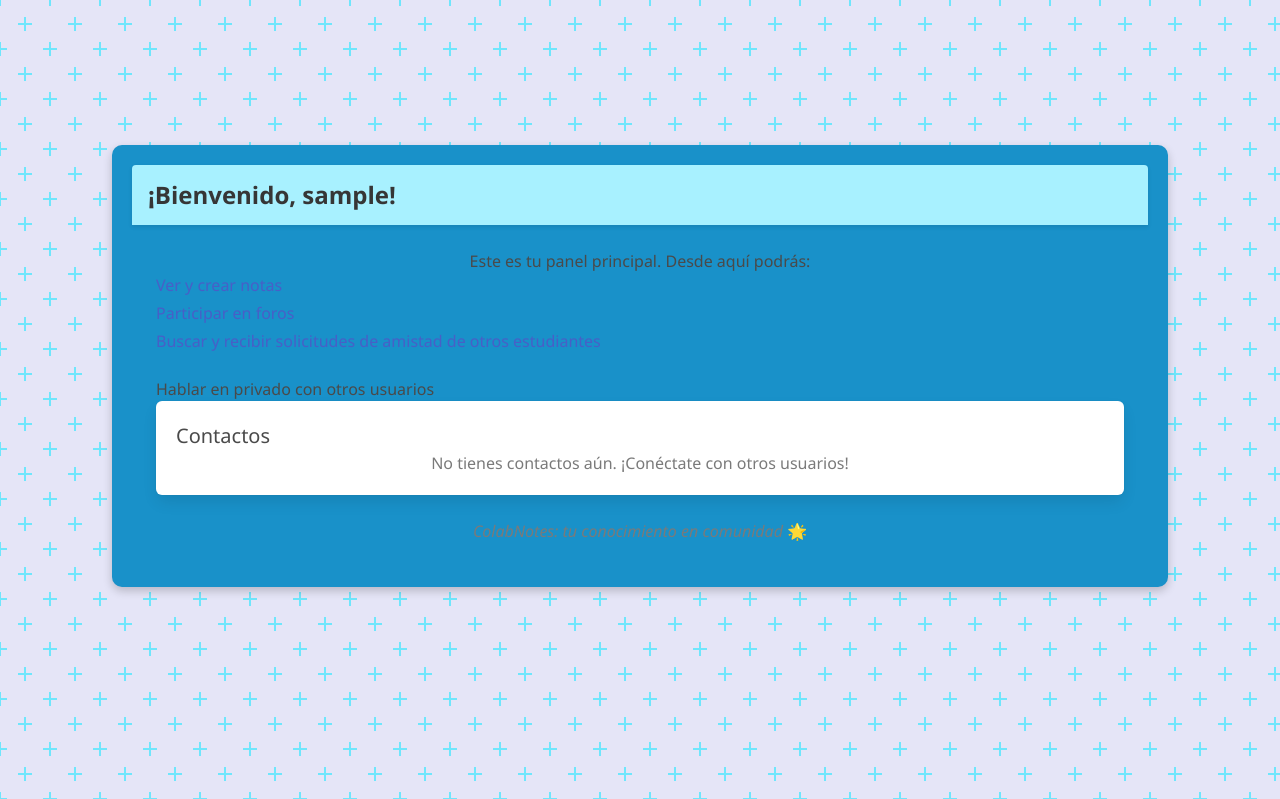
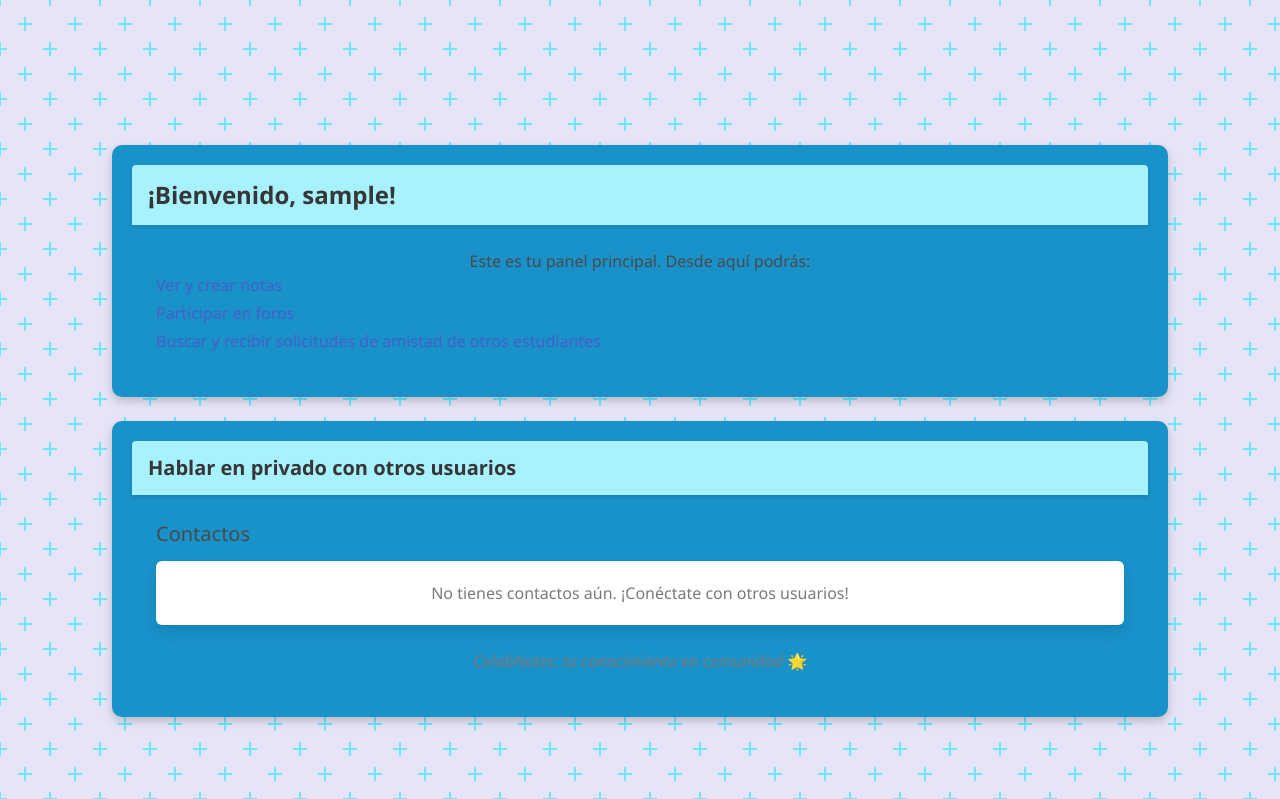
Before and after one commit to Kevincamelo5/OficialColanbNotes, a Flask app: page /dashboard in a window 1280 px wide. Shown: the part 57-856 px from the top of the page. Run offline with Flask 3, Linux system fonts and the light colour scheme; the visitor is signed in with stand-in values (Sample User, id 1); data comes from the database, SQL or seed files in the repository.

Commit message:
Se agregaron las vistas de usuario para el readme

```diff
--- a/app/templates/dashboard.html
+++ b/app/templates/dashboard.html
@@ -21,24 +21,31 @@
           <li><a href="{{ url_for('main.search_users') }}">Buscar y recibir solicitudes de amistad de otros
               estudiantes</a></li>
         </ul>
+      </div>
+    </div>
 
-        <div>
-          <h2 id="">Hablar en privado con otros usuarios</h2>
-        </div>
-
+    <div class="card mt-5">
+      <header class="card-header">
+        <p class="card-header-title has-text-centered is-size-5">
+          Hablar en privado con otros usuarios
+        </p>
+      </header>
+      <div class="card-content">
+        <h3 class="is-size-5 mb-3">Contactos</h3>
         <div class="box">
-          <h3 class="is-size-5">Contactos</h3>
           {% if contacts %}
           <ul class="list">
             {% for contact in contacts %}
             <li class="box is-flex is-justify-content-space-between is-align-items-center">
               <span>{{ contact.username }}</span>
-              <form action="{{ url_for('main.remove_contact', user_id=contact.id) }}" method="POST"
-                style="display: inline">
+              <div class="buttons">
                 <a href="{{ url_for('main.private_chat', user_id=contact.id) }}"
-                  class="btn btn-sm btn-primary float-end">Chat</a>
-                <button type="submit" class="button is-small is-danger">Eliminar</button>
-              </form>
+                  class="button is-small is-primary">Chat</a>
+                <form action="{{ url_for('main.remove_contact', user_id=contact.id) }}" method="POST"
+                  style="display: inline;">
+                  <button type="submit" class="button is-small is-danger">Eliminar</button>
+                </form>
+              </div>
             </li>
             {% endfor %}
           </ul>
@@ -48,7 +55,7 @@
           </p>
           {% endif %}
         </div>
-        <p class="has-text-centered has-text-grey">
+        <p class="has-text-centered has-text-grey mt-4">
           <em>ColabNotes: tu conocimiento en comunidad</em> 🌟
         </p>
       </div>
```
Also changed, not shown: imagenes/EdicionDeLaNota.jpg (added), imagenes/PrimeraVistaDeNotas.jpg (added), imagenes/RegistroUsario.jpg (added), imagenes/VistaBuscarForos.jpg (added), imagenes/VistaBuscarYAceptarContactos.jpg (added), imagenes/VistaChatPrivado.jpg (added), imagenes/VistaDentroForo.jpg (added), imagenes/VistaDetalladaDeLaNota.jpg (added), imagenes/VistaForos.jpg (added), imagenes/VistaPrincipal.jpg (added), imagenes/inicioDeSesion.jpg (added), imagenes/inicioDeSesion.png (added).
